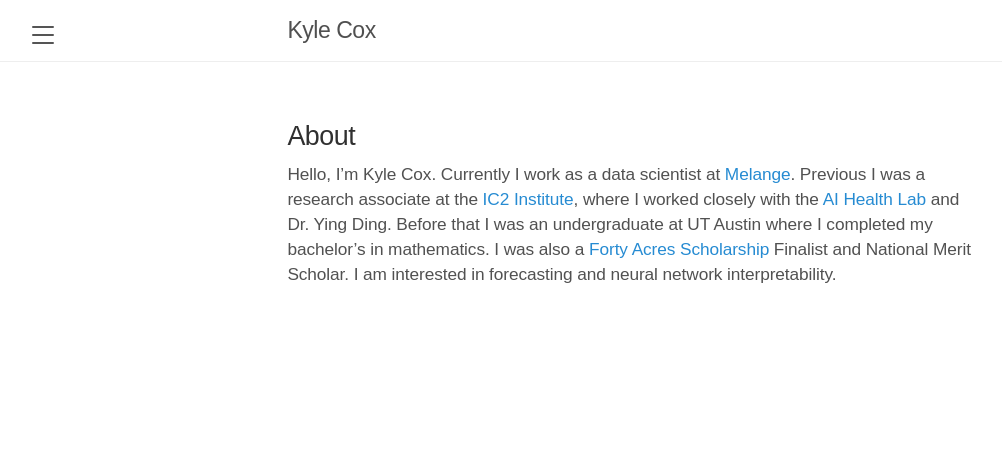
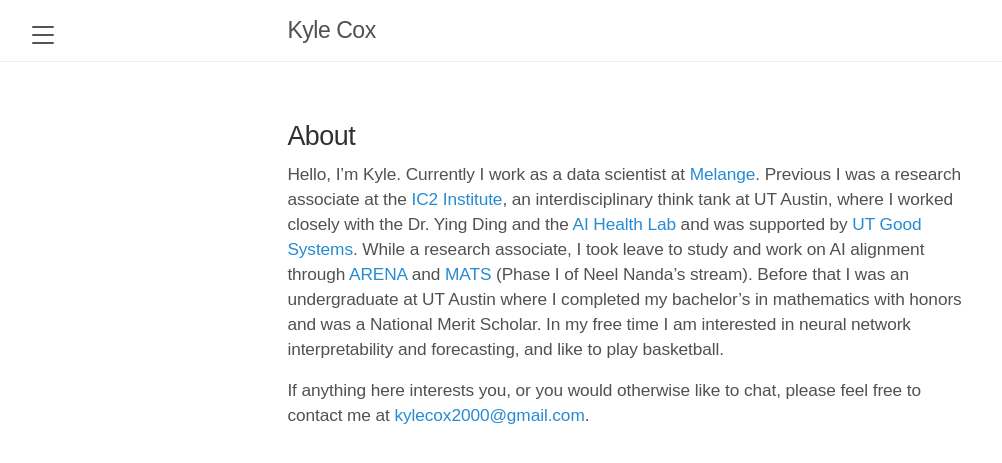
Before and after one commit to xocelyk/xocelyk.github.io, a Jekyll site: the page built from about.md, in a window 1280 px wide. Shown: the top 463 px of the page, without its empty margins (7-1009 px from the left). Built offline with Jekyll 4.4.1, drawn with Linux system fonts in a browser that asks for light colours; nearby versions of some CDN libraries; some web fonts are replaced.

Commit message:
update about

```diff
--- a/about.md
+++ b/about.md
@@ -4,4 +4,6 @@
 permalink: /about/
 ---
 
-Hello, I'm Kyle Cox. Currently I work as a data scientist at [Melange](melange.com). Previous I was a research associate at the [IC2 Institute](https://ic2.utexas.edu), where I worked closely with the [AI Health Lab](https://aihealth.ischool.utexas.edu) and Dr. Ying Ding. Before that I was an undergraduate at UT Austin where I completed my bachelor's in mathematics. I was also a [Forty Acres Scholarship](https://www.texasexes.org/scholarships/forty-acres-scholars-program) Finalist and National Merit Scholar. I am interested in forecasting and neural network interpretability.
+Hello, I'm Kyle. Currently I work as a data scientist at [Melange](melange.com). Previous I was a research associate at the [IC2 Institute](https://ic2.utexas.edu), an interdisciplinary think tank at UT Austin, where I worked closely with the Dr. Ying Ding and the [AI Health Lab](https://aihealth.ischool.utexas.edu) and was supported by [UT Good Systems](https://bridgingbarriers.utexas.edu/good-systems). While a research associate, I took leave to study and work on AI alignment through [ARENA](https://www.arena.education) and [MATS](https://www.matsprogram.org) (Phase I of Neel Nanda's stream). Before that I was an undergraduate at UT Austin where I completed my bachelor's in mathematics with honors and was a National Merit Scholar. In my free time I am interested in neural network interpretability and forecasting, and like to play basketball.
+
+If anything here interests you, or you would otherwise like to chat, please feel free to contact me at [kylecox2000@gmail.com](mailto:kylecox2000@gmail.com).
```
